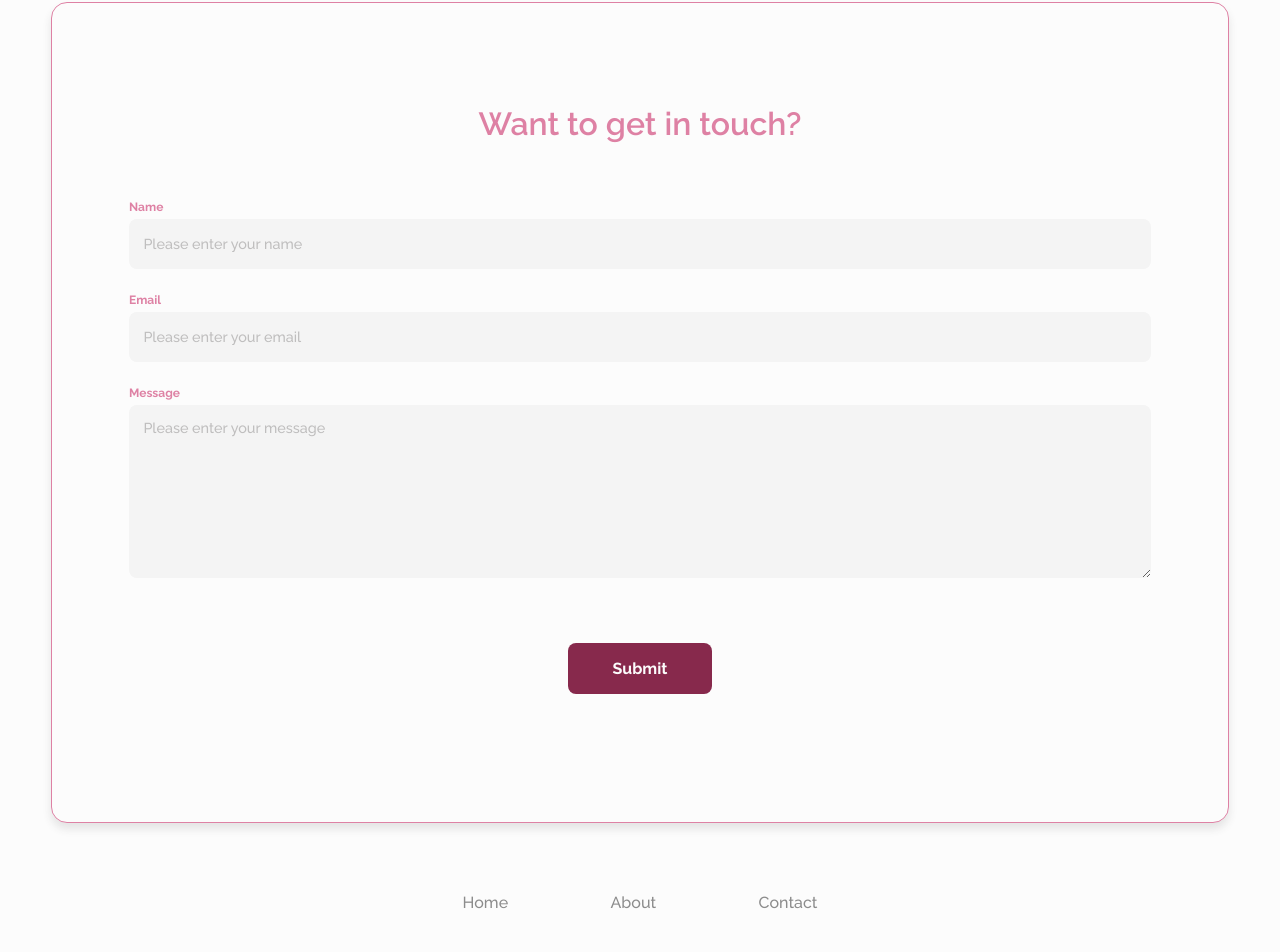
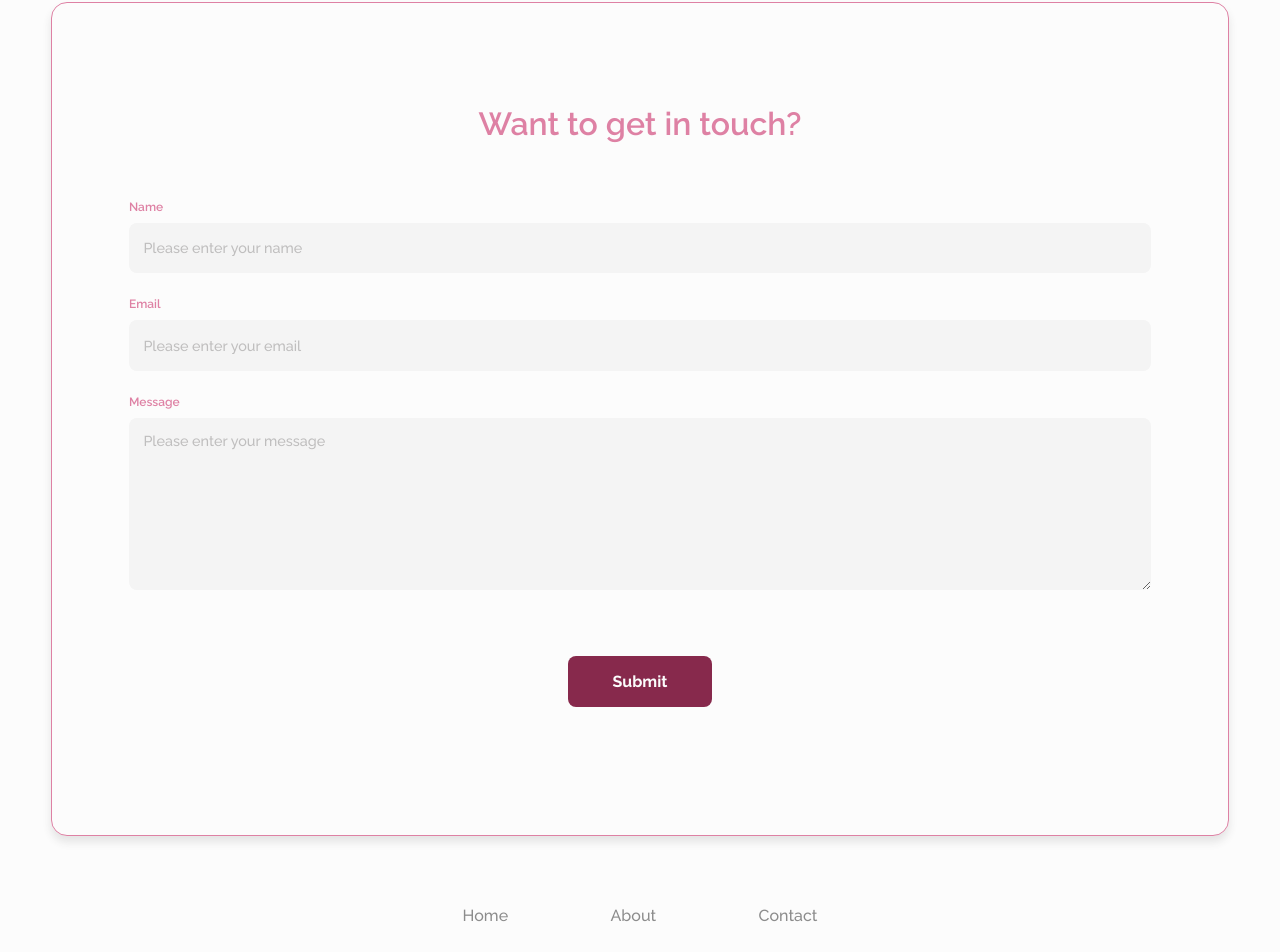
Before and after one commit to conraduouou/portfolio, a Vue app: page / in a window 1280 px wide. Shown: the part 2671-3623 px from the top of the page. Built offline with nearby package versions, Linux system fonts and the light colour scheme.

Commit message:
adjust font weight of textfield label

```diff
--- a/src/views/components/TextField.vue
+++ b/src/views/components/TextField.vue
@@ -39,9 +39,9 @@ div {
 
 label {
   color: var(--color-primary);
-  font-weight: 700;
+  font-weight: 600;
   font-size: 0.75em;
-  margin-bottom: 0.4em;
+  margin-bottom: 0.75em;
 }
 
 input {
```
